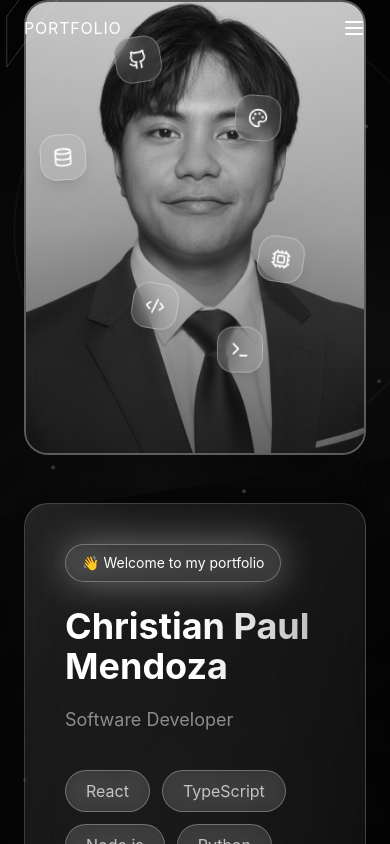
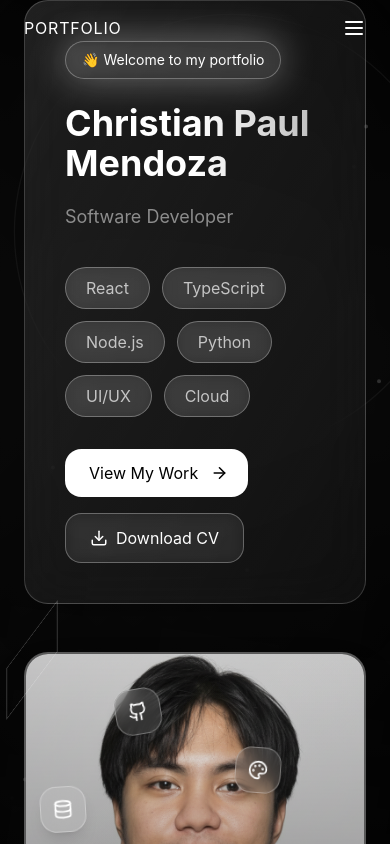
Before and after one commit to MendozaCPE/Portfolio, a React (Vite) app: page / in a window 390 px wide. Shown: the top 844 px of the page. Built offline with nearby package versions, Linux system fonts and the light colour scheme.

Commit message:
Porfile picture fix

```diff
--- a/src/components/Hero.tsx
+++ b/src/components/Hero.tsx
@@ -107,7 +107,7 @@ export function Hero() {
           initial={{ opacity: 0, x: -100 }}
           animate={{ opacity: 1, x: 0 }}
           transition={{ duration: 0.8 }}
-          className="order-2 lg:order-1"
+          className="order-1 lg:order-1"
         >
           <motion.div
             whileHover={{ scale: 1.02, rotateY: 2, z: 50 }}
@@ -246,7 +246,7 @@ export function Hero() {
           initial={{ opacity: 0, x: 100 }}
           animate={{ opacity: 1, x: 0 }}
           transition={{ duration: 0.8 }}
-          className="order-1 lg:order-2 relative"
+          className="order-2 lg:order-2 relative"
         >
           <div className="relative max-w-md mx-auto">
             {/* Main portrait container */}
@@ -260,7 +260,7 @@ export function Hero() {
                 <ImageWithFallback
                   src={profilePicture} // ✅ imported image
                   alt="Professional Portrait"
-                  className="w-full h-full object-cover grayscale"
+                  className="w-full h-full object-cover"
                 />
                 <div className="absolute inset-0 bg-gradient-to-t from-black/60 via-black/20 to-transparent"></div>
 
```
